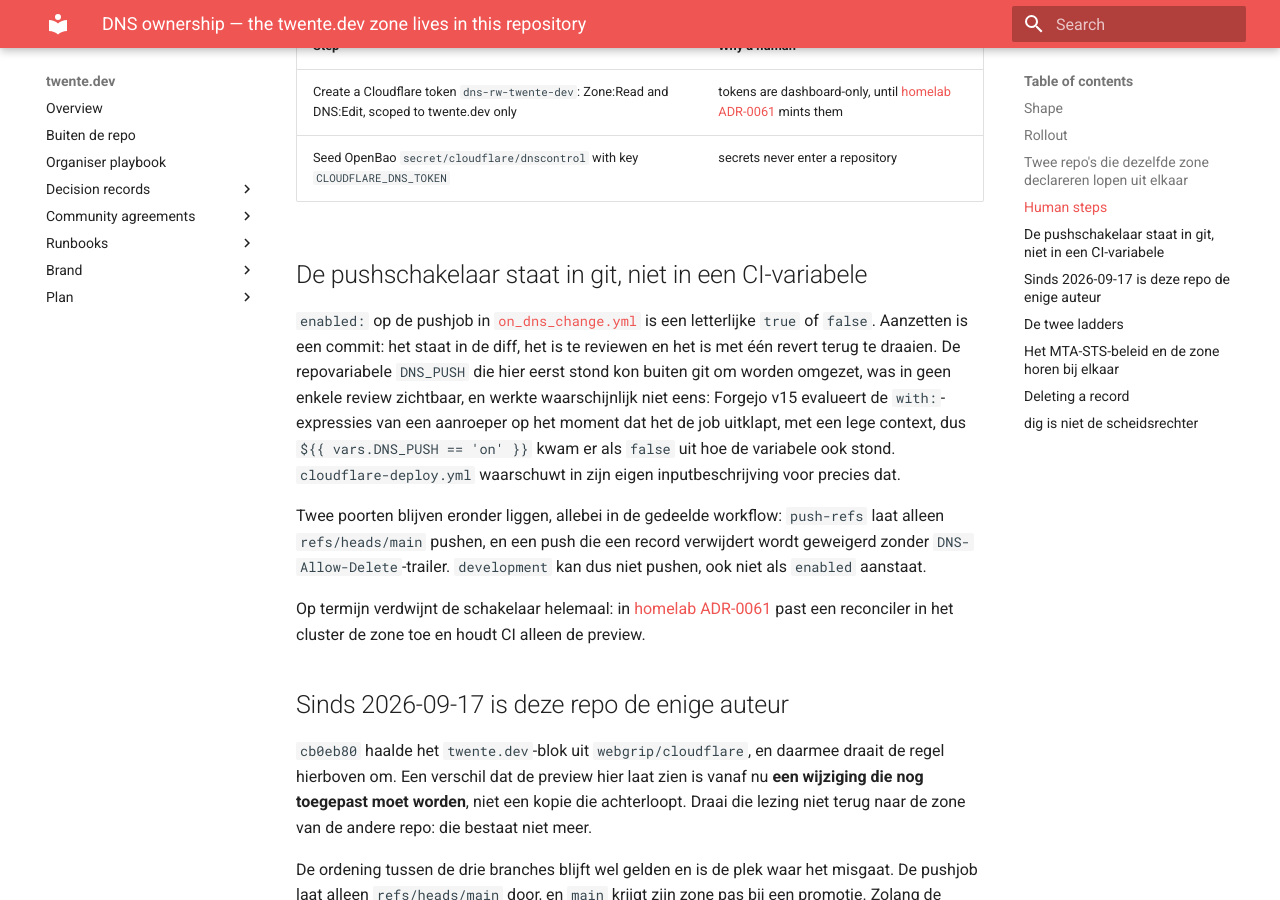
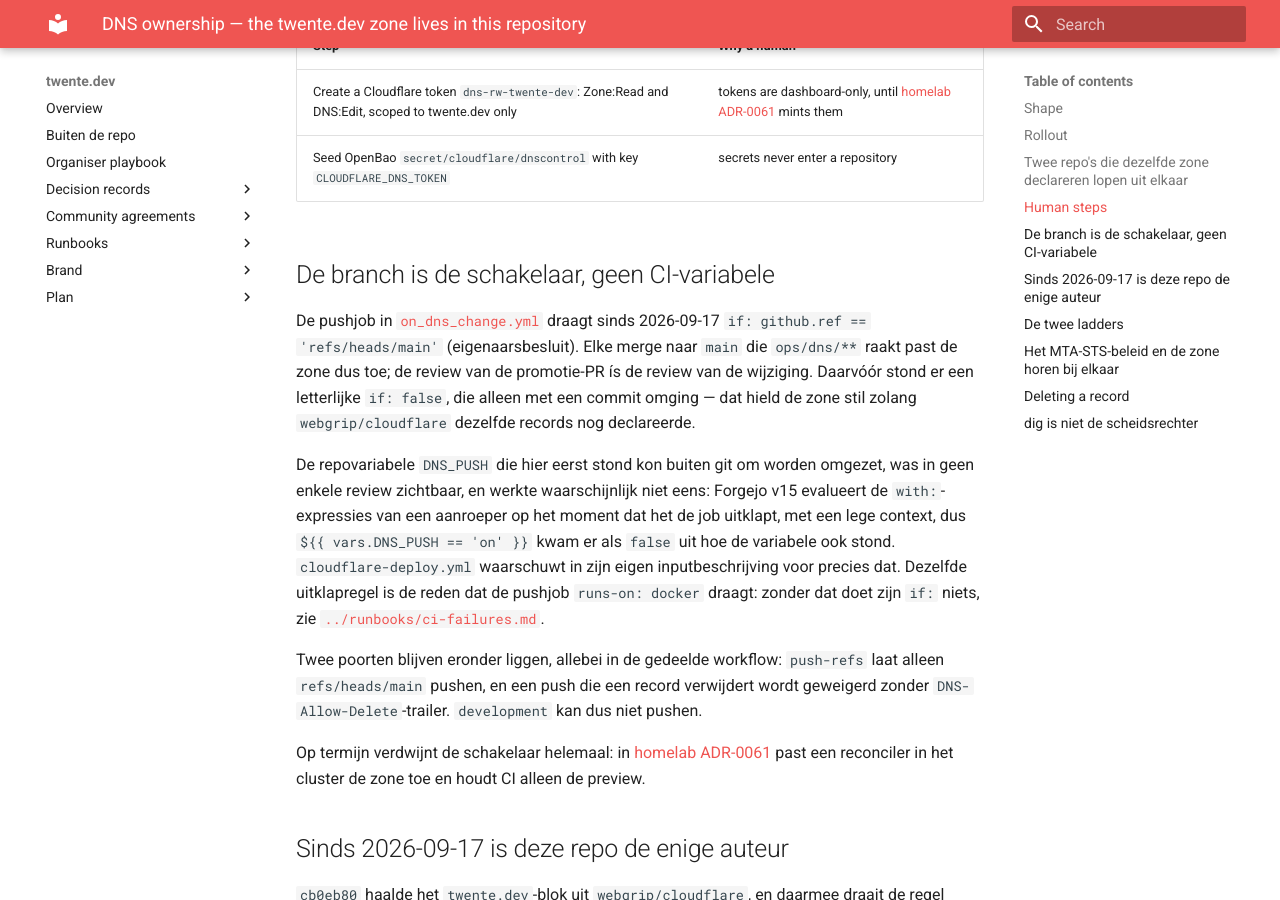
Before and after one commit to webgrip/twente.dev, an MkDocs documentation site: the page built from docs/plan/dns-ownership.md, in a window 1280 px wide and 900 px high, scrolled down 1768 px. Built offline with MkDocs 1.6.1 and Material for MkDocs 9.7.7, drawn with Linux system fonts in a browser that asks for light colours; some of the changed text lies outside the part shown.

Commit message:
feat(dns): een merge naar main past de zone toe
De pushjob stond op if: false, dus de drie correcties die sinds 2d708f9 in het
zonebestand staan werden nooit toegepast en de nachtelijke drift kon niet groen
worden. Hij hangt nu aan github.ref == refs/heads/main: de review van de
promotie-PR is de review van de zonewijziging. De twee poorten eronder blijven
staan, push-refs en de DNS-Allow-Delete-trailer.

Wat dat kost staat erbij: de zonepush en de productiedeploy starten op dezelfde
merge, dus de MTA-STS-id kan een paar minuten voor het beleidsbestand uit lopen.
Wie dat niet wil, splitst de id af naar een eigen promotie.

Co-Authored-By: Claude Opus 5 (1M context) <noreply@anthropic.com>

```diff
--- a/docs/plan/dns-ownership.md
+++ b/docs/plan/dns-ownership.md
@@ -4,13 +4,13 @@ _Started 2026-09-05. Decision: [ADR 0018 v1.2.0](../adrs/0018-account-and-zone-r
 
 ## Shape
 
-| Piece                                          | Where                                                | Why                                                                                                       |
-| ---------------------------------------------- | ---------------------------------------------------- | --------------------------------------------------------------------------------------------------------- |
-| Zone records for `twente.dev`                  | [`ops/dns/dnsconfig.js`](../../ops/dns/dnsconfig.js) | one line per record, stateless, next to the code that needs them                                          |
-| Preview, push, drift mechanics                 | `webgrip/workflows` `dnscontrol.yml`                 | shared with webgrip.nl; a site adds a directory and two callers                                           |
-| `on_dns_change.yml`                            | this repo                                            | preview on every push to `main` and `development` touching `ops/dns/**`, push on `main` behind `enabled:` |
-| `dns-drift.yml`                                | this repo                                            | 05:45 daily, fails when the live zone differs from `main`                                                 |
-| Account objects (Zero Trust, R2, token roller) | `webgrip/cloudflare`                                 | span sites                                                                                                |
+| Piece                                          | Where                                                | Why                                                                                                   |
+| ---------------------------------------------- | ---------------------------------------------------- | ----------------------------------------------------------------------------------------------------- |
+| Zone records for `twente.dev`                  | [`ops/dns/dnsconfig.js`](../../ops/dns/dnsconfig.js) | one line per record, stateless, next to the code that needs them                                      |
+| Preview, push, drift mechanics                 | `webgrip/workflows` `dnscontrol.yml`                 | shared with webgrip.nl; a site adds a directory and two callers                                       |
+| `on_dns_change.yml`                            | this repo                                            | preview on every push to `main` and `development` touching `ops/dns/**`, push on every push to `main` |
+| `dns-drift.yml`                                | this repo                                            | 05:45 daily, fails when the live zone differs from `main`                                             |
+| Account objects (Zero Trust, R2, token roller) | `webgrip/cloudflare`                                 | span sites                                                                                            |
 
 ## Rollout
 
@@ -56,20 +56,25 @@ en doe stap 5 zo snel mogelijk: de overlap is de storing, niet de veiligheidsmar
 | Create a Cloudflare token `dns-rw-twente-dev`: Zone:Read and DNS:Edit, scoped to twente.dev only | tokens are dashboard-only, until [homelab ADR-0061](https://forgejo.webgrip.dev/webgrip/homelab-cluster/src/branch/main/docs/techdocs/docs/adr/adr-0061-ci-reads-over-oidc-writes-from-the-cluster.md) mints them |
 | Seed OpenBao `secret/cloudflare/dnscontrol` with key `CLOUDFLARE_DNS_TOKEN`                      | secrets never enter a repository                                                                                                                                                                                  |
 
-## De pushschakelaar staat in git, niet in een CI-variabele
+## De branch is de schakelaar, geen CI-variabele
 
-`enabled:` op de pushjob in [`on_dns_change.yml`](../../.forgejo/workflows/on_dns_change.yml) is
-een letterlijke `true` of `false`. Aanzetten is een commit: het staat in de diff, het is te
-reviewen en het is met één revert terug te draaien. De repovariabele `DNS_PUSH` die hier eerst
-stond kon buiten git om worden omgezet, was in geen enkele review zichtbaar, en werkte
-waarschijnlijk niet eens: Forgejo v15 evalueert de `with:`-expressies van een aanroeper op het
-moment dat het de job uitklapt, met een lege context, dus `${{ vars.DNS_PUSH == 'on' }}` kwam er
-als `false` uit hoe de variabele ook stond. `cloudflare-deploy.yml` waarschuwt in zijn eigen
-inputbeschrijving voor precies dat.
+De pushjob in [`on_dns_change.yml`](../../.forgejo/workflows/on_dns_change.yml) draagt sinds
+2026-09-17 `if: github.ref == 'refs/heads/main'` (eigenaarsbesluit). Elke merge naar `main` die
+`ops/dns/**` raakt past de zone dus toe; de review van de promotie-PR ís de review van de
+wijziging. Daarvóór stond er een letterlijke `if: false`, die alleen met een commit omging —
+dat hield de zone stil zolang `webgrip/cloudflare` dezelfde records nog declareerde.
+
+De repovariabele `DNS_PUSH` die hier eerst stond kon buiten git om worden omgezet, was in geen
+enkele review zichtbaar, en werkte waarschijnlijk niet eens: Forgejo v15 evalueert de
+`with:`-expressies van een aanroeper op het moment dat het de job uitklapt, met een lege
+context, dus `${{ vars.DNS_PUSH == 'on' }}` kwam er als `false` uit hoe de variabele ook stond.
+`cloudflare-deploy.yml` waarschuwt in zijn eigen inputbeschrijving voor precies dat. Dezelfde
+uitklapregel is de reden dat de pushjob `runs-on: docker` draagt: zonder dat doet zijn `if:`
+niets, zie [`../runbooks/ci-failures.md`](../runbooks/ci-failures.md).
 
 Twee poorten blijven eronder liggen, allebei in de gedeelde workflow: `push-refs` laat alleen
 `refs/heads/main` pushen, en een push die een record verwijdert wordt geweigerd zonder
-`DNS-Allow-Delete`-trailer. `development` kan dus niet pushen, ook niet als `enabled` aanstaat.
+`DNS-Allow-Delete`-trailer. `development` kan dus niet pushen.
 
 Op termijn verdwijnt de schakelaar helemaal: in
 [homelab ADR-0061](https://forgejo.webgrip.dev/webgrip/homelab-cluster/src/branch/main/docs/techdocs/docs/adr/adr-0061-ci-reads-over-oidc-writes-from-the-cluster.md)
@@ -127,6 +132,13 @@ Volgorde bij een wijziging: eerst het bestand laten uitrollen met de site, dan d
 Andersom halen verzenders het oude bestand op en bewaren dat onder de nieuwe id, tot `max_age`
 verloopt — sinds enforce een week.
 
+Die volgorde is niet af te dwingen nu de push aan een merge naar `main` hangt: één merge start
+de zonepush en de productiedeploy tegelijk, en de zonepush is er het eerst. Het venster is de
+paar minuten tussen die twee. Een verzender die er precies in valt, bewaart het oude beleid
+onder de nieuwe id voor de `max_age` van dat oude bestand — bij de overgang naar enforce dus een
+dag, niet een week, en daarna haalt hij vanzelf het nieuwe op. Wie een MTA-STS-wijziging niet zo
+wil laten landen, splitst hem: de `id` in een eigen promotie ná die van het beleidsbestand.
+
 ## Deleting a record
 
 A push that deletes a record is refused unless the head commit carries one trailer per record:
```
Also changed, not shown: 1 other file.
